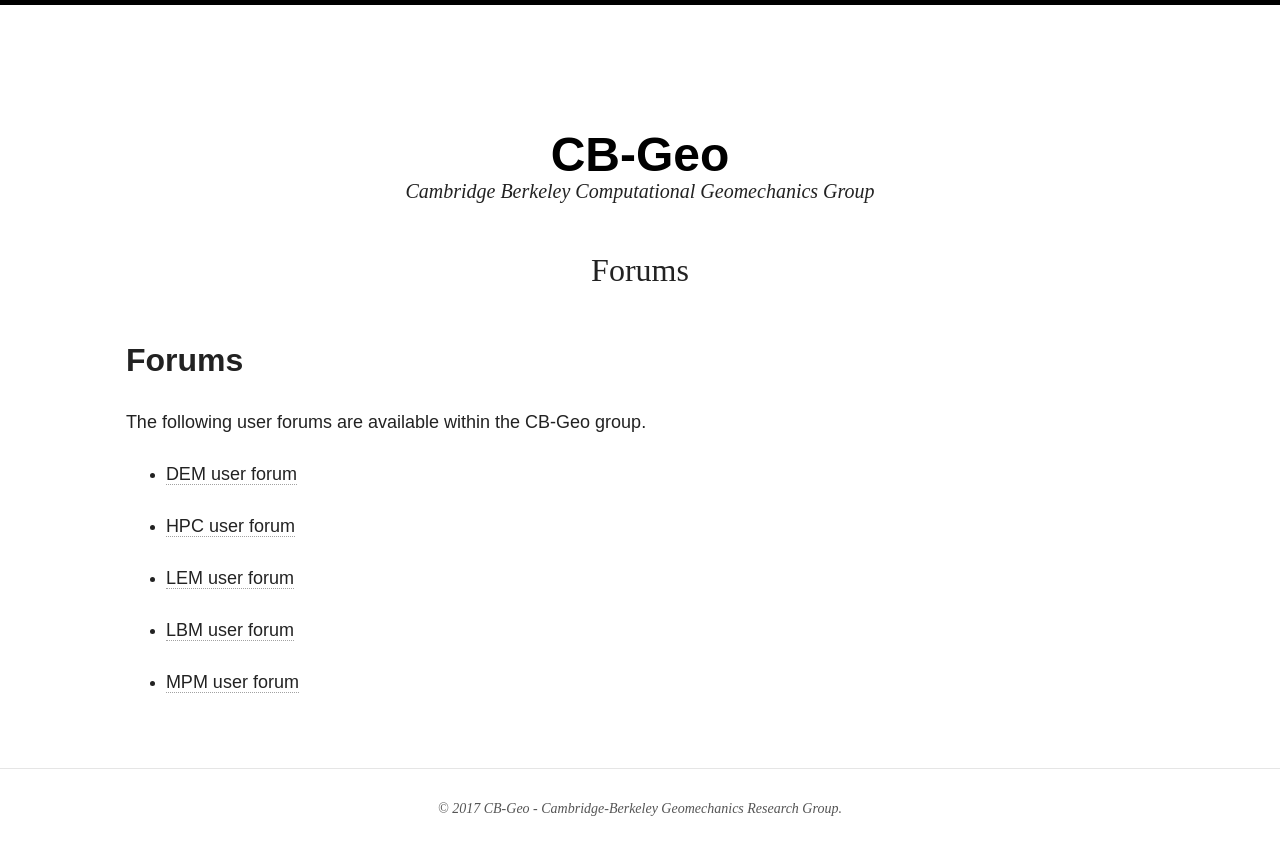
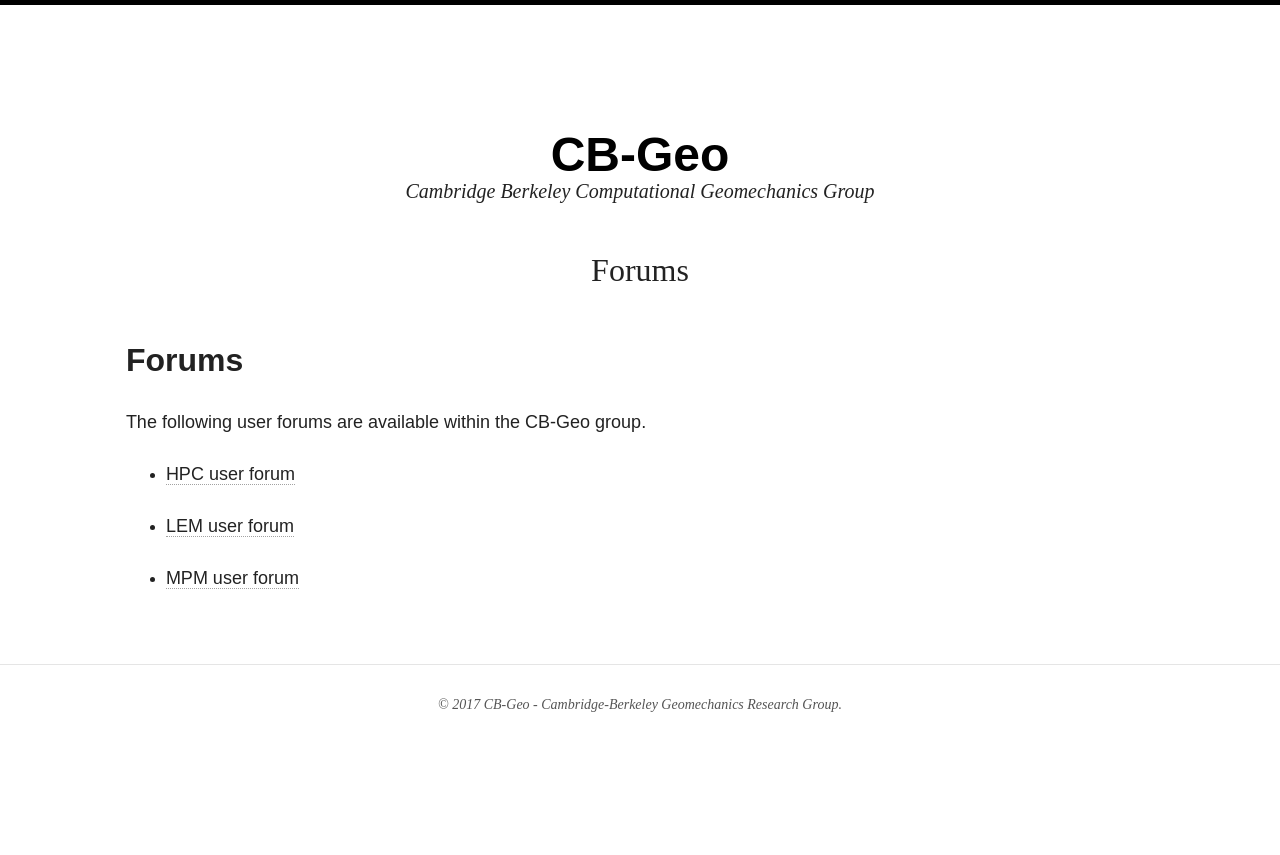
Before and after one commit to cb-geo/cb-geo.github.io, a Jekyll site: the page built from forums/index.md, in a window 1280 px wide. Shown: the top 855 px of the page. Built offline with Jekyll 4.4.1, drawn with Linux system fonts in a browser that asks for light colours; nearby versions of some CDN libraries.

Commit message:
:link: User forum

```diff
--- a/_data/navigation.yml
+++ b/_data/navigation.yml
@@ -16,8 +16,8 @@
   url: /getting-started/
 
 - title: Forums
-#  url: /forums/
-  url: https://forum.cb-geo.com
+  url: /forums/
+#  url: https://forum.cb-geo.com
 
 - title: GitHub
   url: https://github.com/cb-geo
--- a/forums/index.md
+++ b/forums/index.md
@@ -8,12 +8,14 @@
 
 The following user forums are available within the CB-Geo group.
 
-* [DEM user forum](https://groups.google.com/forum/#!forum/cbgeo-dem)
-
 * [HPC user forum](https://groups.google.com/forum/#!forum/cbgeo-hpc)
 
-* [LEM user forum](https://groups.google.com/forum/#!forum/cbgeolem)
+* [LEM user forum](https://groups.google.com/forum/#!forum/cbgeo-dlm)
 
+* [MPM user forum](https://groups.google.com/forum/#!forum/cbgeo-mpm)
+
+<!--
 * [LBM user forum](https://groups.google.com/forum/#!forum/cbgeo-lbm)
 
-* [MPM user forum](https://groups.google.com/forum/#!forum/cbgeo-mpm)
+* [DEM user forum](https://groups.google.com/forum/#!forum/cbgeo-dem)
+-->
```
